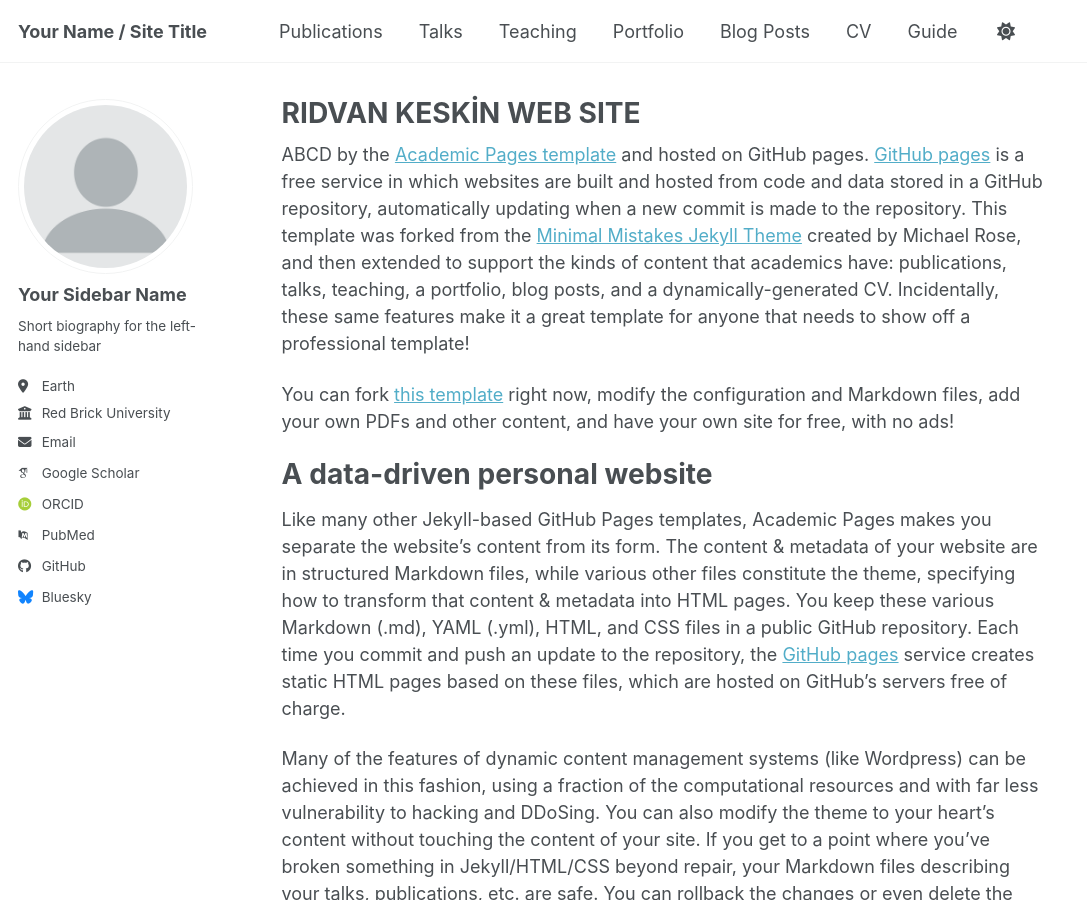
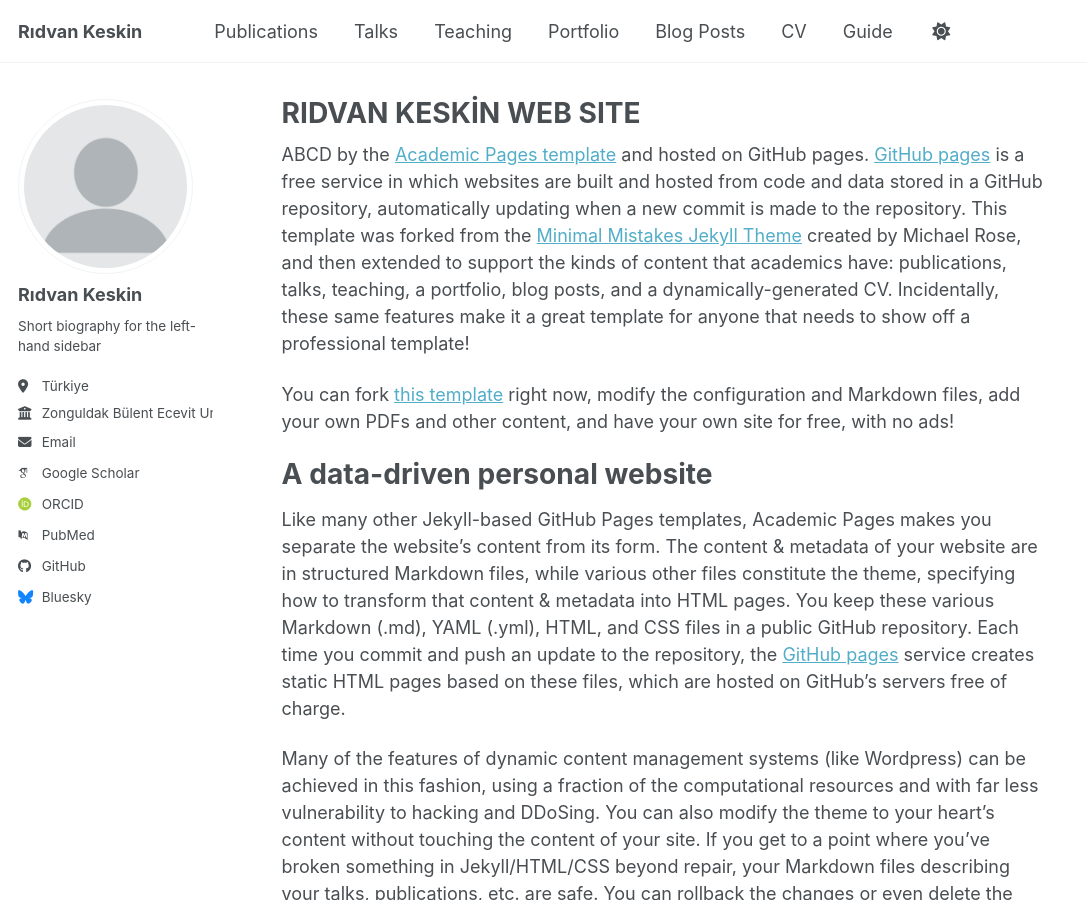
Before and after one commit to rkeskin/rkeskin.github.io, a Jekyll site: the page built from _pages/about.md, in a window 1280 px wide and 900 px high. Shown: the whole window, without its empty margins (0-1087 px from the left). Built offline with Jekyll 4.4.1, drawn with Linux system fonts in a browser that asks for light colours; some web fonts are replaced; a script bundle is joined from its source files by our own code; library files that are not in the unit come from our copies.

Commit message:
Update _config.yml

```diff
--- a/_config.yml
+++ b/_config.yml
@@ -9,7 +9,7 @@
 # Basic Site Settings
 locale                   : "en-US"
 site_theme               : "default" # Currently available options are "default", "air"
-title                    : "Your Name / Site Title"
+title                    : "Rıdvan Keskin"
 title_separator          : "-"
 name                     : &name "Your Name"
 description              : &description "Your Name's academic portfolio"   # Update this with a general description of your site, this is the default if not overridden by a page
@@ -24,11 +24,11 @@
 author:
   # Biographic information
   avatar           : "profile.png"
-  name             : "Your Sidebar Name"
+  name             : "Rıdvan Keskin"
   pronouns         : # example: "she/her"
   bio              : "Short biography for the left-hand sidebar"
-  location         : "Earth"
-  employer         : "Red Brick University"
+  location         : "Türkiye"
+  employer         : "Zonguldak Bülent Ecevit University"
   uri              : # URL
   email            : "none@example.org"
 
```
